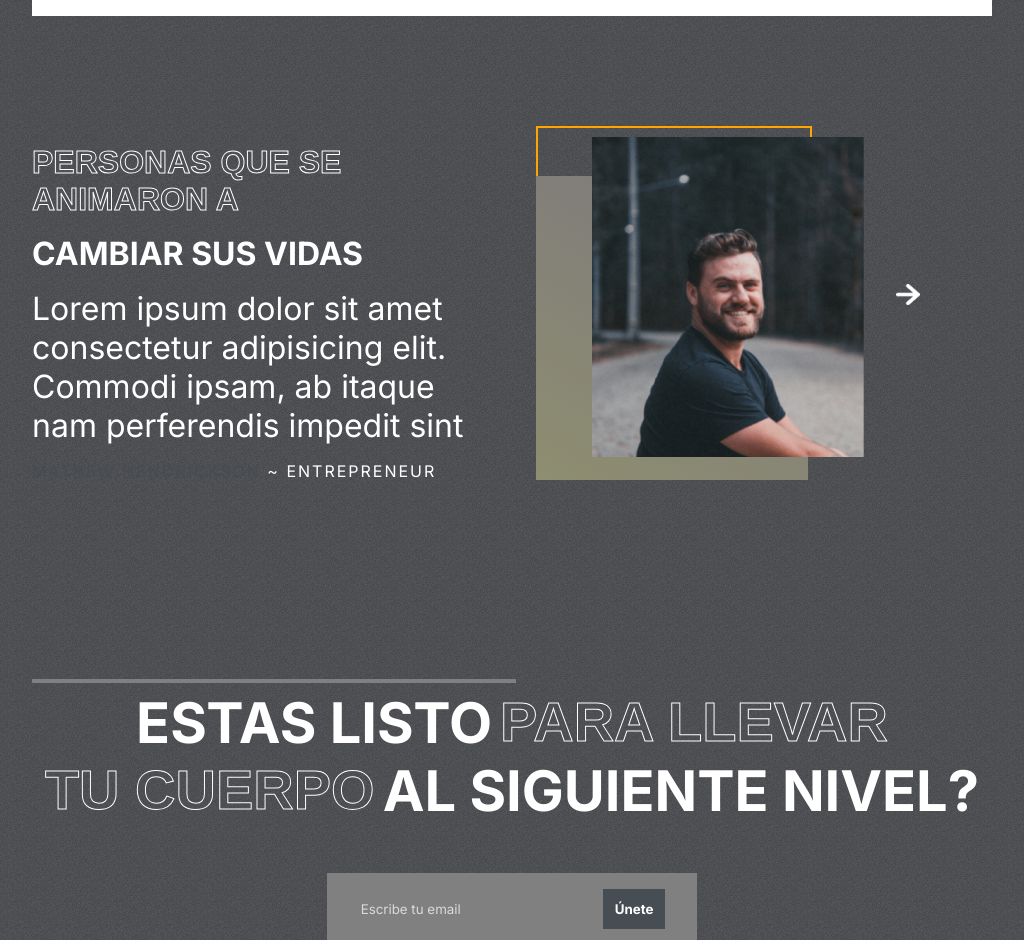
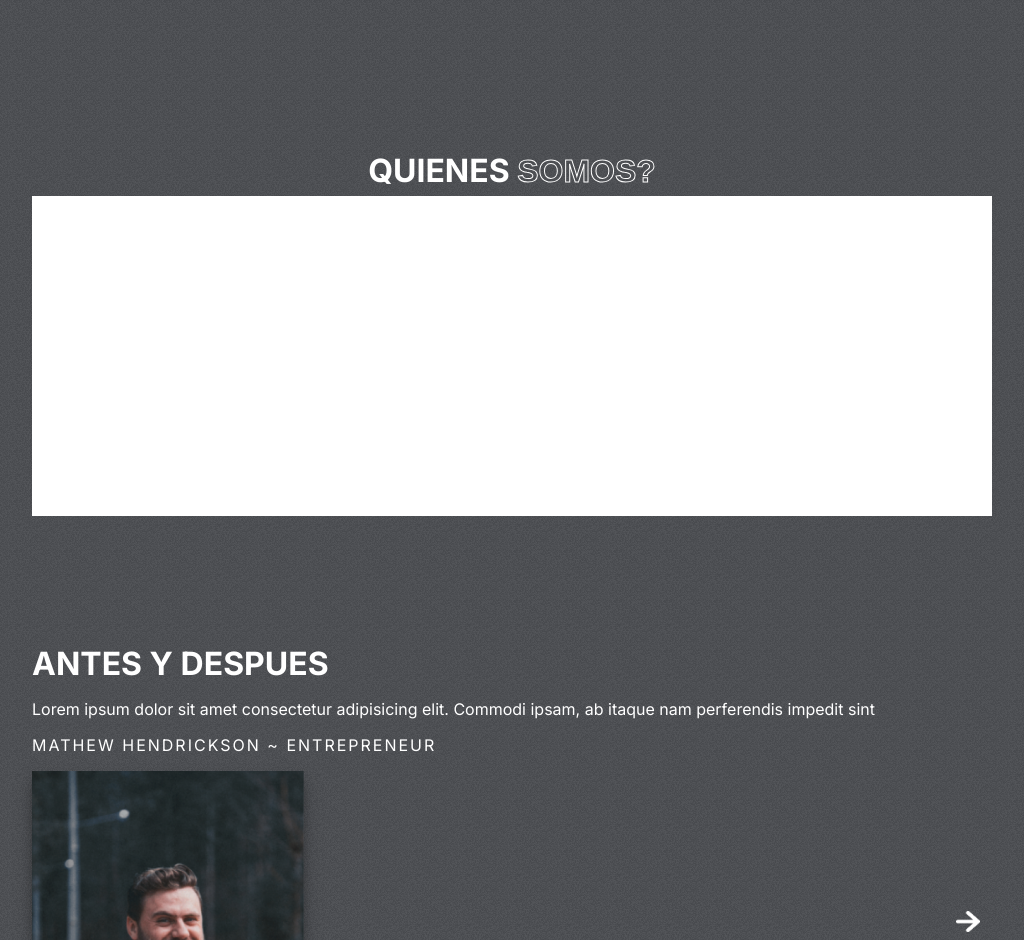
Before and after one commit to trinigelos/Olympus, a React (Create React App) app: page / in a window 1024 px wide. Shown: the part 1860-2800 px from the top of the page. Built offline with nearby package versions, Linux system fonts and the light colour scheme.

Commit message:
media screen updates

```diff
--- a/src/components/Footer/Footer.jsx
+++ b/src/components/Footer/Footer.jsx
@@ -13,12 +13,12 @@ return (
     <hr />
     <div className="footer">
         <div className="social">
-            <a href="https://www.instagram.com/olymp_usgym/?hl=de" target="_blank">
+            <a href="https://www.instagram.com/olymp_usgym/?hl=de" target="_blank" rel="noreferrer">
                 <img className='insta' src={Instagram} alt="" /></a>
-            <a href="https://www.facebook.com/Olympusgym62?mibextid=ZbWKwL" target="_blank">
+            <a href="https://www.facebook.com/Olympusgym62?mibextid=ZbWKwL" target="_blank"rel="noreferrer">
                 <img className='fb' src={facebook} alt="" /></a>
 
-            <a href="https://www.google.com/maps/place/Olympus_Gym/@-31.5945441,-64.3473084,15z/data=!4m6!3m5!1s0x942d59b487105277:0xbfaa7f4a474d29fe!8m2!3d-31.5945441!4d-64.3473084!16s%2Fg%2F11v9y553x7?entry=ttu" target="_blank">
+            <a href="https://www.google.com/maps/place/Olympus_Gym/@-31.5945441,-64.3473084,15z/data=!4m6!3m5!1s0x942d59b487105277:0xbfaa7f4a474d29fe!8m2!3d-31.5945441!4d-64.3473084!16s%2Fg%2F11v9y553x7?entry=ttu" target="_blank" rel="noreferrer">
                 <img className='maps' src={maps} alt="" /></a>
 
 
--- a/src/components/Hero/Hero.jsx
+++ b/src/components/Hero/Hero.jsx
@@ -4,8 +4,6 @@ import templo from "../../assets/templo.png";
 import { motion } from 'framer-motion';
 
 const Hero = () => {
-    const transition = { type: "spring", duration: 3 }
-    const mobile = window.innerWidth <= 768 ? true : false;
     return (
         <div className='hero' id='homeSection'>
 
--- a/src/components/Join/Join.css
+++ b/src/components/Join/Join.css
@@ -1,11 +1,10 @@
-.Join{
+.Join {
     display: flex;
     padding: 0 2rem;
     gap: 10rem;
-    margin-top: 7rem;
 }
 
-.left-j{
+.left-j {
     color: white;
     font-size: 2rem;
     font-weight: bold;
@@ -13,7 +12,7 @@
 
 }
 
-.left-j>hr{
+.left-j>hr {
     position: absolute;
     width: 40rem;
     border: 2px solid gray;
@@ -21,19 +20,19 @@
     margin: -10px 0;
 }
 
-.left-j>div{
+.left-j>div {
     display: flex;
     gap: 0.5rem;
 }
 
-.right-j{
+.right-j {
     display: flex;
     justify-content: center;
     align-items: flex-end;
 
 }
 
-.email-container{
+.email-container {
     display: flex;
     gap: 3rem;
     background-color: gray;
@@ -43,7 +42,7 @@
 
 }
 
-.email-container>input{
+.email-container>input {
     background-color: transparent;
     border: none;
     outline: none;
@@ -52,64 +51,45 @@
     z-index: 100;
     cursor: default;
 }
-::placeholder{
+
+::placeholder {
     color: var(--lightgray);
 }
 
-.btn-j{
+.btn-j {
     background-color: var(--orange);
     color: white;
 
 }
 
-@media screen and (max-width:768px) {
-.Join{
+@media screen and (max-width:1128px) {
+    .Join {
         flex-direction: column;
         gap: 1rem;
         justify-content: center;
+        overflow: hidden;
     }
 
-.left-j{
-    font-size: x-large;
+    .left-j {
+        font-size: 2rem;
         flex-direction: column;
 
     }
-.right-j{
+
+    .left-j>hr {
+        width: 10rem;
+        position: absolute;
+    }
+
+    .right-j {
         padding: 2rem;
         justify-content: center;
 
     }
-.left-j>div{
-    flex-wrap: wrap ;
+
+    .left-j>div {
+        flex-wrap: wrap;
         justify-content: center;
         font-size: x-large;
     }
 }
-
-@media screen and (min-width: 769px) and (max-width: 1128px) {
-    .Join{
-        flex-direction: column;
-        gap: 1rem;
-        justify-content: center;
-    }
-    .left-j>hr{
-        width: 30rem;
-    }
-    .left-j{
-        font-size: 30rem;
-        flex-direction: column;
-
-    }
-    .right-j{
-        padding: 2rem;
-        justify-content: center;
-        size: 15rem;
-}
-
-
-    .left-j>div{
-        flex-wrap: wrap ;
-        justify-content: center;
-        font-size: 3.5rem;
-    }
-}
--- a/src/components/Programs/Programs.css
+++ b/src/components/Programs/Programs.css
@@ -23,7 +23,6 @@
 .program-categories{
     display: flex;
     gap: 1rem;
-    /* margin: 0 2rem; */
 }
 
 .category{
@@ -60,26 +59,24 @@
 }
 
 @media screen and (max-width:768px) {
+
+
+}
+
+
+@media screen and (max-width: 1128px) {
     .programs-header{
+        align-items: center;
         flex-direction: column;
         gap: 1rem;
-        font-size: x-large;
+        margin-top: 2rem;
+        gap: 1rem;
+        font-size: 2rem;
         justify-content: center;
-        align-items: center;
-        margin-top: 2rem;
+
     }
-
     .program-categories{
         flex-direction: column;
 
     }
 }
-
-
-@media screen and (min-width: 769px) and (max-width: 1128px) {
-    .programs-header{
-        align-items: center;
-        gap: 1rem;
-        font-size: xx-large;
-    }
-}
--- a/src/components/Reasons/Reasons.css
+++ b/src/components/Reasons/Reasons.css
@@ -1,53 +1,61 @@
-.Reasons{
-    padding: 2rem 2rem;
+.Reasons {
+    padding: 2rem;
     display: flex;
     justify-content: center;
     align-items: center;
 }
 
 
-.right-r{
-     text-transform: uppercase;
-     width: 60%;
 
 
-
+.right-r>div>span {
+    font-weight: bold;
+    font-size: 3.5rem;
 }
 
-.right-r>div>span{
-    font-weight: bold;
+.right-r>div {
+    color: white;
     font-size: 3.5rem;
-
-
 }
 
-.right-r>div{
-    color: white;
-    font-size: 3.5rem;
-
-
-
-}
-
-.video{
+.video {
     height: 25rem;
     width: 60rem;
     border-color: white;
     background-color: white;
-
 }
 
 
-@media screen and (max-width:768px) {
-    .Reasons{
+
+@media screen and (max-width: 1128px) {
+    .Reasons {
         flex-direction: column;
+        padding: 2rem;
+        overflow: hidden;
     }
 
+    .right-r {
+        position: relative;
+        justify-content: center;
+        align-items: center;
+        display: flex;
+        padding: 0;
     }
 
-@media screen and (min-width: 769px) and (max-width: 1128px) {
-.Reasons{
-flex-direction: column;
+    .video {
+        height: 320px;
+        width: 100%;
+        border-color: white;
+        background-color: white;
+        overflow-x: hidden;
+    }
+
+    .right-r>div>span {
+        justify-content: center;
+        align-items: center;
+        font-size: 2rem;
+        position: relative;
+        padding: 0;
     }
 
 
--- a/src/components/Reasons/Reasons.jsx
+++ b/src/components/Reasons/Reasons.jsx
@@ -19,7 +19,6 @@ const Reasons = () => {
               >
                   <span>QUIENES </span>
                   <span className='stroke-text'>SOMOS?</span>
-                  {/* <span> NOSOTROS?</span> */}
               </motion.div>
 
 
--- a/src/components/Testimonials/Testimonials.css
+++ b/src/components/Testimonials/Testimonials.css
@@ -1,162 +1,98 @@
-.Testimonials{
+.Testimonials {
     display: flex;
     gap: 1rem;
     padding: 0 2rem;
-    margin-top: -2rem;
+    margin: 0;
 }
 
-.testimonials-l{
-    margin-top: 2rem;
+.testimonials-l {
     display: flex;
-    flex: 1 1;
+    flex: 2;
     gap: 1rem;
-    flex-direction:column;
+    flex-direction: column;
     color: white;
 }
 
 
 
-.testimonials-l>:nth-child(1),
-.testimonials-l>:nth-child(2)
-    {
+.testimonials-l>:nth-child(1) {
     font-weight: bold;
     font-size: 2rem;
+
 }
 
-.testimonials-l>:nth-child(4){
+.testimonials-l>:nth-child(3) {
     text-transform: none;
     text-align: justify;
     letter-spacing: 2px;
     line-height: 40px;
 }
 
-.testimonials-r{
+.testimonials-r {
     flex: 1;
     position: relative;
+    display: flex;
+    height: 23rem;
 }
 
-.testimonials-r>img{
+.testimonials-r>img {
     position: absolute;
     width: 17rem;
     height: 20rem;
     object-fit: cover;
-    right: 8rem;
-    top:2rem ;
+    box-shadow: 0 10px 8px 0 rgba(0, 0, 0, 0.2), 0 10px 20px 0 rgba(0, 0, 0, 0.19);
 }
 
-.testimonials-r>:nth-child(1){
+
+.arrows {
+    gap: 1rem;
     position: absolute;
-    width: 17rem;
-    height: 20rem;
-    border: 2px solid orange;
-    background-color: transparent;
-    right: 9rem;
-    top: 0.9rem;
-}
+    display: flex;
+    top: 40%;
+    right: 20%;
 
-.testimonials-r>:nth-child(2){
-position: absolute;
-width: 17rem;
-height: 19rem;
-right: 7rem;
-top: 4rem;
-background: var(--planCard);
+
+
 
 }
 
-.arrows{
-    display: flex;
-    gap: 1rem;
-    position: absolute;
-    bottom: 1rem;
-    left: 3rem;
-}
-
-.arrows>img{
+.arrows>img {
     width: 1.5rem;
     cursor: pointer;
 }
 
-@media screen and (max-width:768px) {
+@media screen and (max-width:1128px) {
 
-    .Testimonials{
+    .Testimonials {
         flex-direction: column;
     }
 
-    .testimonials-l>:nth-child(2),
-.testimonials-l>:nth-child(3){
-    font-size: xx-large;
+    .testimonials-l>:nth-child(1) {
+        font-size: 2rem;
+        justify-content: center;
+        align-items: center;
+        justify-self: center;
     }
 
-.testimonials-l>:nth-child(4){
+    .testimonials-l>:nth-child(3) {
         line-height: 20px;
         justify-content: center;
     }
-.testimonials-r{
-    display: flex;
-    flex-direction: column;
-    align-items: center;
-    justify-content: center;
-    gap: 2rem;
+
+    .testimonials-r {
+        display: inline-block;
         }
 
-.testimonials-r>div{
+
+
+    .testimonials-r>img {
+        top: 0;
         position: relative;
-    display: none;
     }
 
-.testimonials-r>img{
-top: 0;
-right: 0;
-position: relative;
-align-self: center;
-}
-
-.testimonials-r>:last-child{
-    display: block;
-    bottom: 0;
-    left: 0;
+    .arrows {
+        padding: 10px;
+        margin: 0;
+        right: 0.1rem;
     }
 }
-
-@media screen and (min-width: 769px) and (max-width: 1128px) {
-
-    .Testimonials{
-        flex-direction:row;
-    }
-
-    .testimonials-l>:nth-child(2),
-.testimonials-l>:nth-child(3){
-    font-size: xx-large;
-}
-
-.testimonials-l>:nth-child(4){
-line-height: 20px;
-justify-content: center;
-}
-.testimonials-r{
-    display: flex;
-    align-items: center;
-    justify-content: center;
-    gap: 2rem;
-}
-
-    .testimonials-r>div{
-        position: relative;
-        left: 1rem;
-    }
-
-    .testimonials-r>img{
-    top: 0;
-    right: 0;
-    position: relative;
-    align-self: center;
-    }
-
-    .testimonials-r>:last-child{
-        display: block;
-        bottom: 0;
-        left: 0;
-        align-items: center;
-    }
-}
--- a/src/components/Testimonials/Testimonials.jsx
+++ b/src/components/Testimonials/Testimonials.jsx
@@ -17,8 +17,7 @@ const Testimonials = () => {
           initial={{opacity: 0, x: 50}}
                 whileInView={{ opacity: 1, x: 0 }}
           >
-              <span className='stroke-text'>PERSONAS QUE SE ANIMARON A</span>
-              <span>CAMBIAR SUS VIDAS</span>
+              <span >ANTES Y DESPUES</span>
               <motion.span
               key={selected}
               animate={{opacity: 1, x: 0}}
@@ -27,7 +26,7 @@ const Testimonials = () => {
               transition={{transition}}
               >{testimonialsData[selected].review}</motion.span>
               <span>
-                  <span style={{ color: "var(--orange)" }}>
+                  <span style={{ color: "white" }}>
                       {testimonialsData[selected].name}</span>
                {" "} ~ {testimonialsData[selected].status}
               </span>
@@ -35,17 +34,7 @@ const Testimonials = () => {
 
           </motion.div>
           <div className="testimonials-r">
-              <motion.div
-                   transition={{...transition, duration:2}}
-                   initial={{opacity: 0, x: -100}}
-                   whileInView={{opacity: 1, x: 0}}>
 
-              </motion.div>
-              <motion.div
-                  transition={{...transition, duration:2}}
-                  initial={{opacity: 0, x: 100}}
-                  whileInView={{opacity: 1, x: 0}}>
-              </motion.div>
               <motion.img
                   key={selected}
                   animate={{opacity: 1, x: 0}}
```
Also changed, not shown: src/components/Hero/Hero.css (+23 -61 lines). Lines whose indentation alone changed are shown as unchanged.
